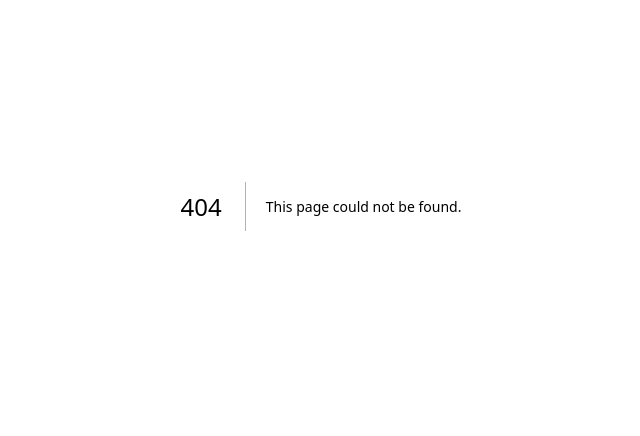
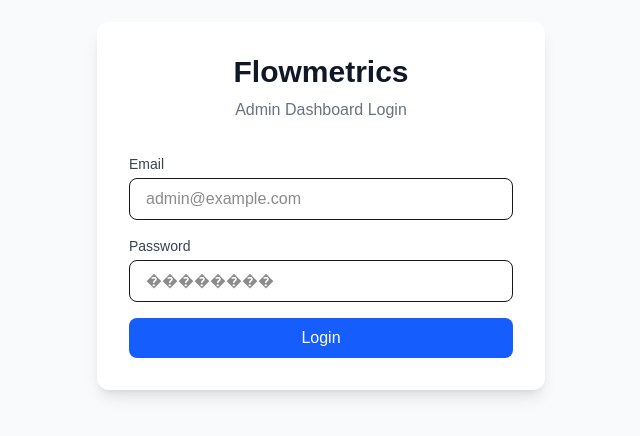
Before and after one commit to hariharkadhe/flowlytics, a Next.js app in the folder frontend/: page /admin/login in a window 1280 px wide. Before the commit this address had no page. Shown: the part 194-630 px from the top of the page, without its empty margins (319-959 px from the left). Built offline with nearby package versions, Linux system fonts and the light colour scheme; no server answers.

Commit message:
feat: implement admin login page

```diff
--- /dev/null
+++ b/frontend/src/app/admin/login/page.tsx
@@ -0,0 +1,86 @@
+"use client";
+import { useState } from "react";
+import { useForm } from "react-hook-form";
+import { zodResolver } from "@hookform/resolvers/zod";
+import * as z from "zod";
+import { login } from "@/lib/api";
+import { useRouter } from "next/navigation";
+
+const schema = z.object({
+  email: z.string().email("Invalid email"),
+  password: z.string().min(6, "Password must be at least 6 characters"),
+});
+
+type FormData = z.infer<typeof schema>;
+
+export default function AdminLogin() {
+  const router = useRouter();
+  const [error, setError] = useState("");
+
+  const { register, handleSubmit, formState: { errors, isSubmitting } } = useForm<FormData>({
+    resolver: zodResolver(schema),
+  });
+
+  const onSubmit = async (data: FormData) => {
+    try {
+      setError("");
+      const res = await login(data);
+      if (res.success && res.role === "ADMIN") {
+        localStorage.setItem("token", res.token);
+        router.push("/admin");
+      } else {
+        setError("Not authorized as admin.");
+      }
+    } catch (err: any) {
+      setError(err.response?.data?.message || "Login failed");
+    }
+  };
+
+  return (
+    <div className="min-h-screen flex items-center justify-center bg-gray-50 p-4">
+      <div className="max-w-md w-full bg-white rounded-xl shadow-lg p-8">
+        <div className="text-center mb-8">
+          <h1 className="text-3xl font-bold text-gray-900">Flowmetrics</h1>
+          <p className="text-gray-500 mt-2">Admin Dashboard Login</p>
+        </div>
+
+        {error && (
+          <div className="bg-red-50 text-red-600 p-3 rounded-lg mb-4 text-sm">
+            {error}
+          </div>
+        )}
+
+        <form onSubmit={handleSubmit(onSubmit)} className="space-y-4">
+          <div>
+            <label className="block text-sm font-medium text-gray-700 mb-1">Email</label>
+            <input
+              {...register("email")}
+              className="w-full px-4 py-2 border rounded-lg focus:ring-2 focus:ring-blue-500 outline-none"
+              placeholder="admin@example.com"
+            />
+            {errors.email && <p className="text-red-500 text-xs mt-1">{errors.email.message}</p>}
+          </div>
+
+          <div>
+            <label className="block text-sm font-medium text-gray-700 mb-1">Password</label>
+            <input
+              type="password"
+              {...register("password")}
+              className="w-full px-4 py-2 border rounded-lg focus:ring-2 focus:ring-blue-500 outline-none"
+              placeholder="��������"
+            />
+            {errors.password && <p className="text-red-500 text-xs mt-1">{errors.password.message}</p>}
+          </div>
+
+          <button
+            type="submit"
+            disabled={isSubmitting}
+            className="w-full bg-blue-600 text-white py-2 rounded-lg hover:bg-blue-700 transition disabled:opacity-50"
+          >
+            {isSubmitting ? "Logging in..." : "Login"}
+          </button>
+        </form>
+      </div>
+    </div>
+  );
+}
```
